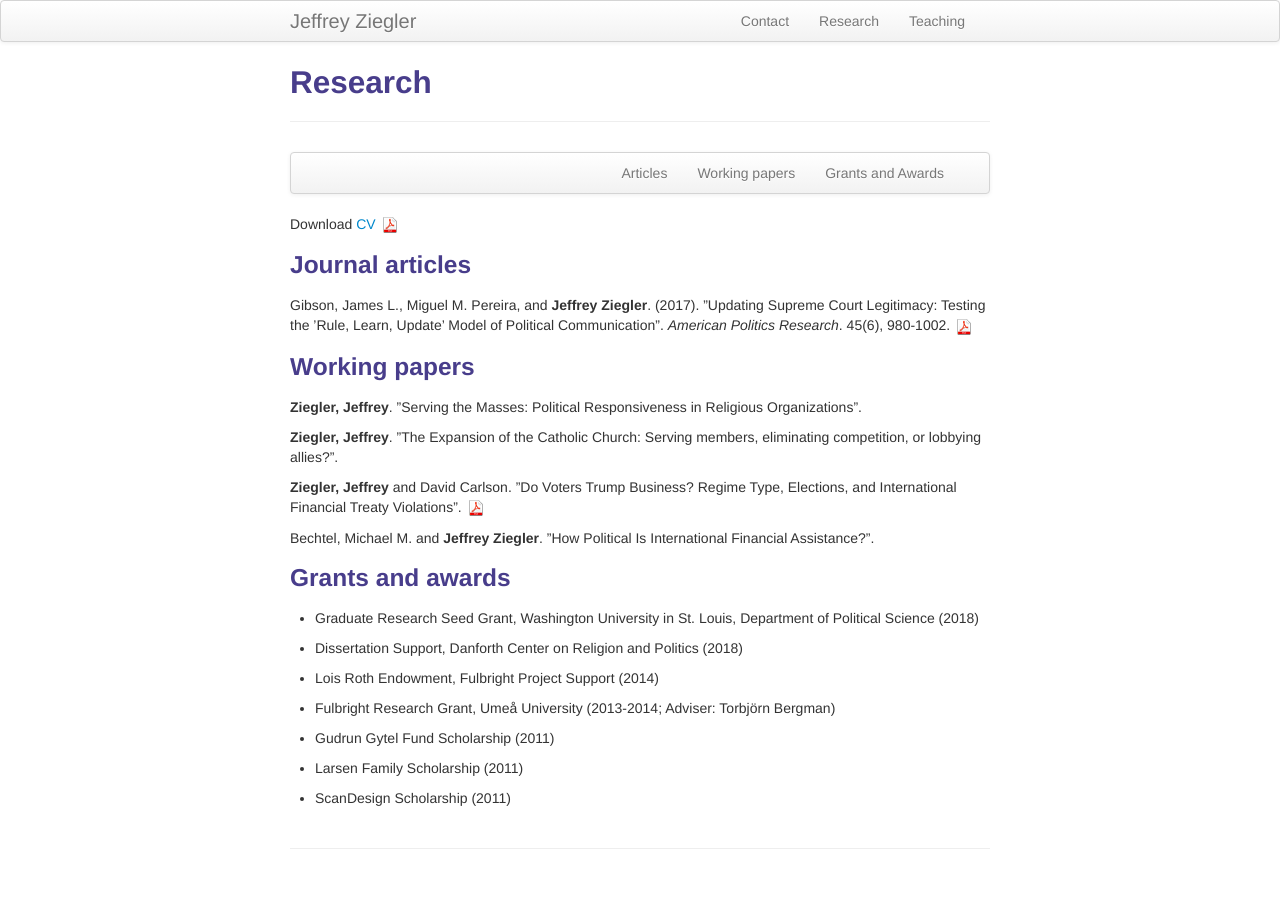
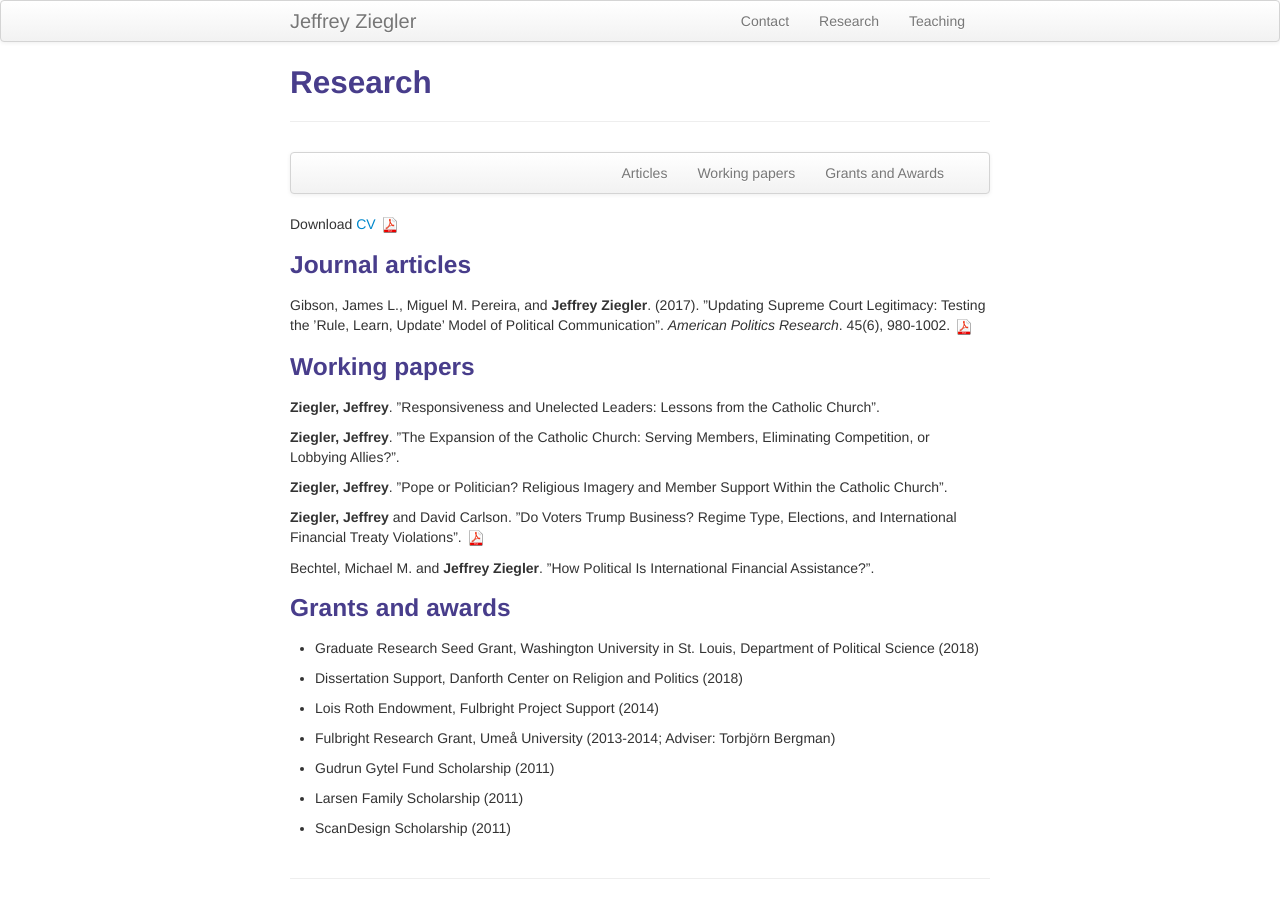
Before and after one commit to zieglerjef/zieglerjef.github.io, a Jekyll site: the page built from pages/pubs.md, in a window 1280 px wide. Built offline with Jekyll 4.4.1, drawn with Linux system fonts in a browser that asks for light colours.

Commit message:
Update pubs.md

```diff
--- a/pages/pubs.md
+++ b/pages/pubs.md
@@ -14,7 +14,7 @@ description: Jeffrey Ziegler's research
     </div>
 </div>
 
-Download <a href="/../assets/JeffZiegler_CV.pdf">	CV <img src="icons16/pdf-icon.png" alt="hi" class="inline"/>
+Download <a href="https://drive.google.com/open?id=1tBMW3yqCl2WfRwRRfyTYkDypJOkOb961">	CV <img src="icons16/pdf-icon.png" alt="hi" class="inline"/>
 </a><br/>
 
 ### <a name="articles"></a>Journal articles
@@ -25,9 +25,11 @@ the ’Rule, Learn, Update’ Model of Political Communication”. *American Pol
 
 ### <a name="workingPapers"></a>Working papers
 
-**Ziegler, Jeffrey**. ”Serving the Masses: Political Responsiveness in Religious Organizations".
+**Ziegler, Jeffrey**. ”Responsiveness and Unelected Leaders: Lessons from the Catholic Church".
 
-**Ziegler, Jeffrey**. ”The Expansion of the Catholic Church: Serving members, eliminating competition, or lobbying allies?”.
+**Ziegler, Jeffrey**. ”The Expansion of the Catholic Church: Serving Members, Eliminating Competition, or Lobbying Allies?”.
+
+**Ziegler, Jeffrey**. ”Pope or Politician? Religious Imagery and Member Support Within the Catholic Church”.
 
 **Ziegler, Jeffrey** and David Carlson. ”Do Voters Trump Business? Regime Type, Elections, and International Financial Treaty
 Violations”. [![pdf](icons16/pdf-icon.png)](https://drive.google.com/open?id=10Ae8jxMgbHcBat3hikysuSEkpXvje0yY)
```
